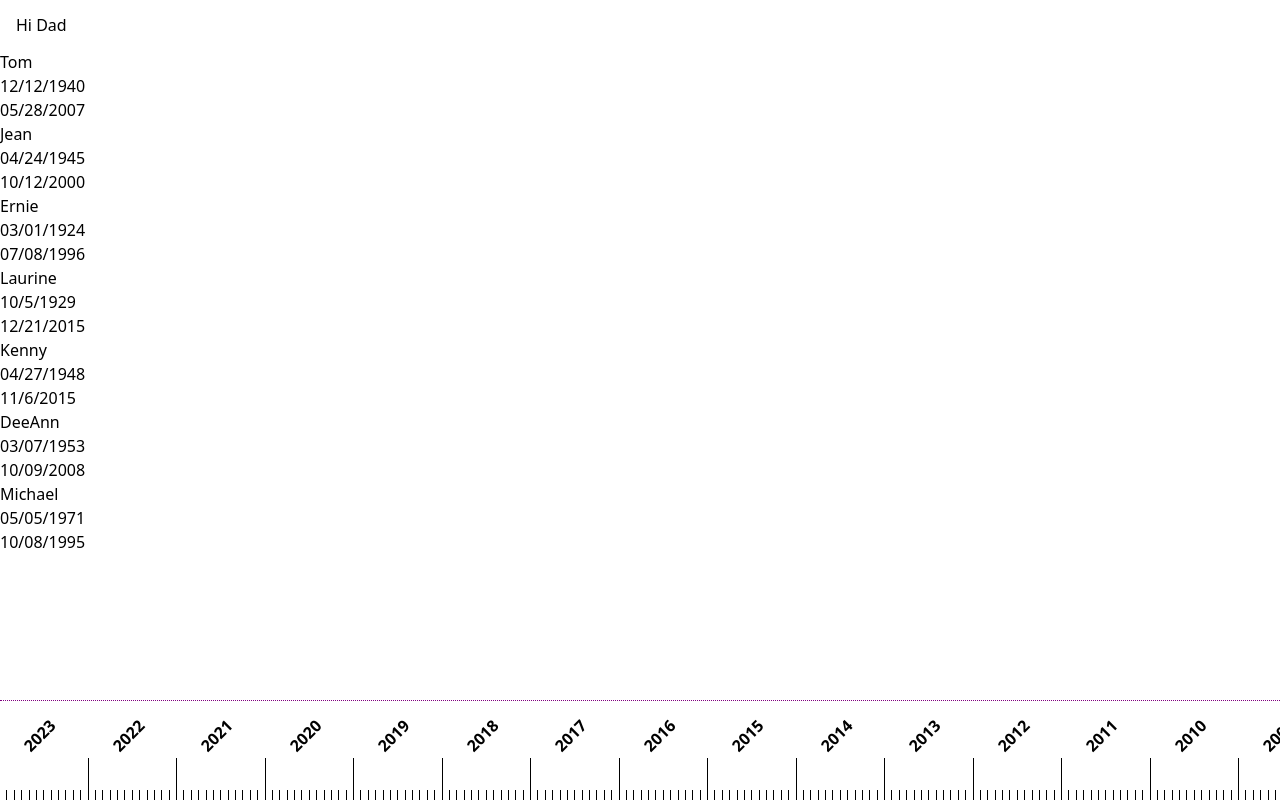
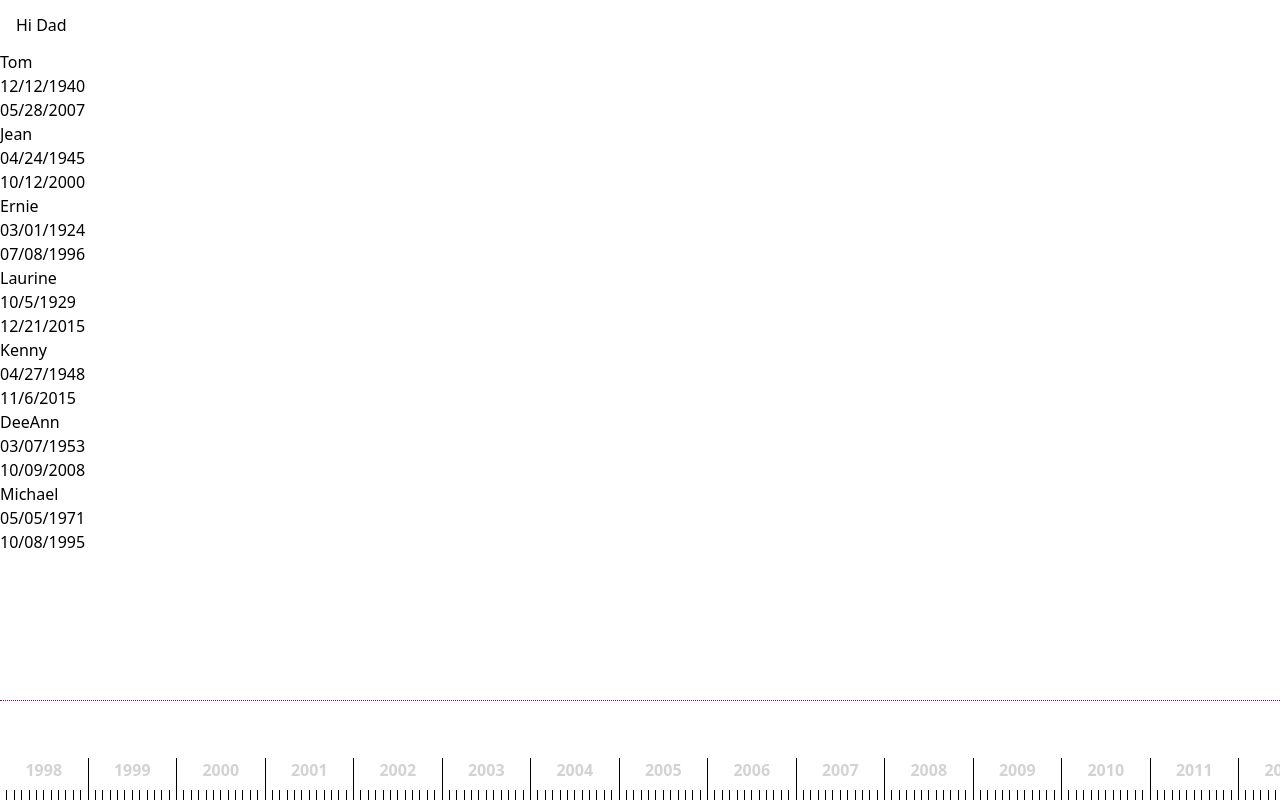
Before and after one commit to guyjin/hidad, an Astro site: page /timeline in a window 1280 px wide. Built offline with nearby package versions, Linux system fonts and the light colour scheme; Astro itself is replaced by a stand-in of ours.

Commit message:
Got 50 year tape based on current year.  Added nesting plugin for Tailwind.

```diff
--- a/astro.config.mjs
+++ b/astro.config.mjs
@@ -6,7 +6,14 @@ import react from "@astrojs/react";
 // https://astro.build/config
 import tailwind from "@astrojs/tailwind";
 
+import nesting from "tailwindcss/nesting";
+
 // https://astro.build/config
 export default defineConfig({
-  integrations: [react(), tailwind()]
+  integrations: [react(), tailwind()],
+  style: {
+    postcss: {
+      plugins: [nesting()],
+    },
+  },
 });
--- a/package.json
+++ b/package.json
@@ -19,5 +19,9 @@
     "react": "^18.2.0",
     "react-dom": "^18.2.0",
     "tailwindcss": "^3.2.4"
+  },
+  "devDependencies": {
+    "@tailwindcss/nesting": "^0.0.0-insiders.565cd3e",
+    "postcss-nesting": "^10.2.0"
   }
 }
--- /dev/null
+++ b/src/components/tape.astro
@@ -0,0 +1,72 @@
+---
+    const {events} = Astro.props;
+    const currentYear = new Date().getFullYear();
+---
+
+<div class="timeline-years">
+
+
+        {
+            // create 50 year timeline ending with the current year, divide each year by 12 months
+            Array.from({length: 50}, (v, i) => currentYear - 25 + i).map((year) => (
+                <div class="timeline-year">
+                    <div class={`year-number  ${year === currentYear ? "current-year" : "" }`}>{year}</div>
+                    <div class="timeline-months">
+                        {Array.from({length: 12}, (_, i) => i + 1).map((month) => (
+                            <div class="timeline-month"></div>
+                        ))}
+                    </div>
+                </div>
+            ))
+
+
+
+            // // create 50 years of timeline starting from the current year counting backwards
+            // Array.from({length: 50}, (_, i) => new Date().getFullYear() - i).map((year) => (
+            //     <div class="timeline-year">{year}</div>
+            // ))
+        }
+
+
+</div>
+
+<style>
+    /* some basic styles for the timeline */
+
+
+    .timeline-years {
+            display: grid;
+            grid-template-columns: repeat(50, 1fr);
+
+        }
+
+    .timeline-year {
+        text-align: center;
+        border-right: 1px solid #000;
+    }
+
+    .year-number {
+        color: lightgray;
+        font-weight: bold;
+
+        &.current-year {
+            @apply text-slate-700;
+        }
+    }
+
+    .timeline-months {
+        margin-top: .5rem;
+        display: grid;
+        grid-template-columns: repeat(12, 1fr);
+    }
+
+    .timeline-month {
+        padding: 0 .25vw;
+        height: 10px;
+        border-right: 1px solid #000;
+    }
+
+    .timeline-month:last-child {
+        border-right: none;
+    }
+</style>
--- a/src/pages/timeline.astro
+++ b/src/pages/timeline.astro
@@ -1,6 +1,7 @@
 ---
 import people from "../lib/personal.json";
 import Layout from "../layouts/Layout.astro";
+import Tape from "../components/tape.astro";
 ---
 
 <Layout title="HiDad Timeline">
@@ -14,34 +15,12 @@ import Layout from "../layouts/Layout.astro";
                 <div class="timeline-event-label">{person.name}</div>
                 <div class="timeline-event">{person.born}</div>
                 <div class="timeline-event">{person.died}</div>
-
             </div>
         ))}
     </div>
+
     <div id="timeline" class="timeline">
-
-        <div class="timeline-years">
-            {
-                // create 50 year timeline ending with the current year, divide each year by 12 months
-                Array.from({length: 50}, (_, i) => new Date().getFullYear() - i).map((year) => (
-                    <div class="timeline-year">
-                        <div class="year-number">{year}</div>
-                        <div class="timeline-months">
-                            {Array.from({length: 12}, (_, i) => i + 1).map((month) => (
-                                <div class="timeline-month"></div>
-                            ))}
-                        </div>
-                    </div>
-                ))
-
-
-
-                // // create 50 years of timeline starting from the current year counting backwards
-                // Array.from({length: 50}, (_, i) => new Date().getFullYear() - i).map((year) => (
-                //     <div class="timeline-year">{year}</div>
-                // ))
-            }
-        </div>
+        <Tape />
     </div>
 </Layout>
 
@@ -57,7 +36,8 @@ import Layout from "../layouts/Layout.astro";
 
     /* some grid layout for desktop */
     .timeline-dates {}
-    /* some basic styles for the timeline */
+
+
     .timeline {
         border-top: 1px dotted purple;
         width: 100%;
@@ -70,37 +50,4 @@ import Layout from "../layouts/Layout.astro";
         justify-content: flex-end;
     }
 
-    .timeline-years {
-            display: grid;
-            grid-template-columns: repeat(50, 1fr);
-
-        }
-
-    .timeline-year {
-        text-align: center;
-        border-right: 1px solid #000;
-    }
-
-    .year-number {
-        transform-origin: 0 0;
-        transform: rotate(-45deg);
-        font-weight: bold;
-    }
-
-    .timeline-months {
-        margin-top: .5rem;
-        display: grid;
-        grid-template-columns: repeat(12, 1fr);
-    }
-
-    .timeline-month {
-        padding: 0 .25vw;
-        height: 10px;
-        border-right: 1px solid #000;
-    }
-
-    .timeline-month:last-child {
-        border-right: none;
-    }
-
   </style>
```
Also changed, not shown: tailwind.config.cjs (+6 -6 lines), 1 other file.
